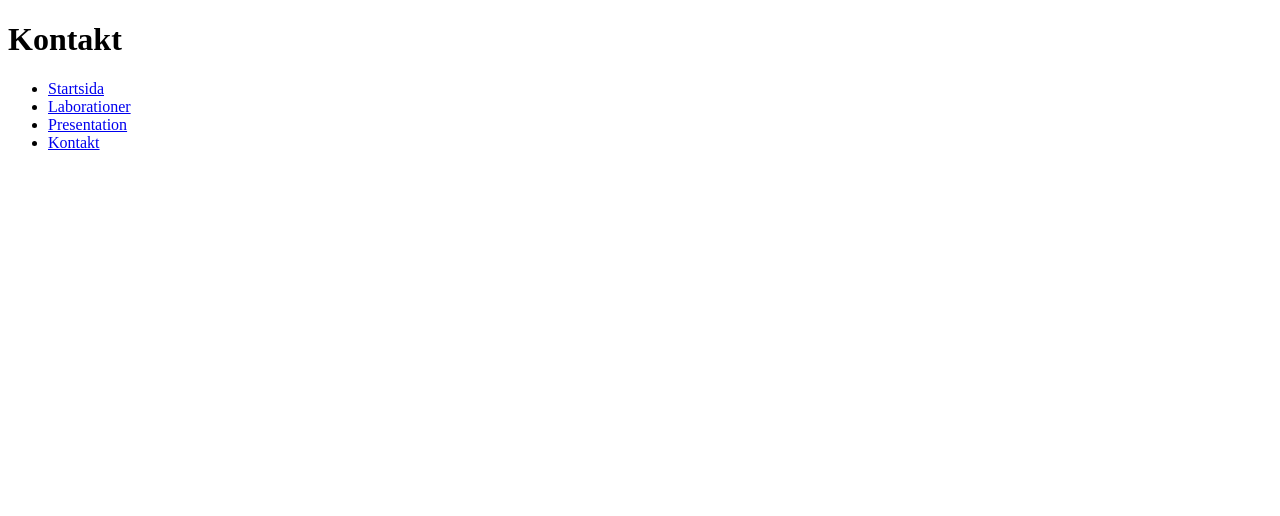
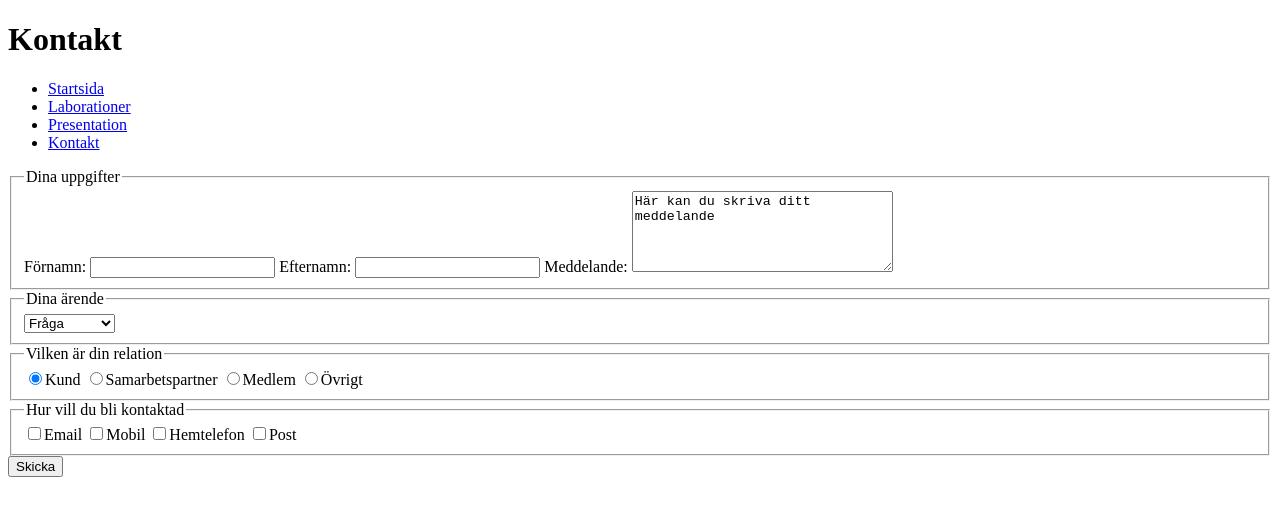
Before and after one commit to md222da/1ik415-laborationer, a plain HTML site: page pages/kontakt.html in a window 1280 px wide. Drawn offline with Linux system fonts and the light colour scheme.

Commit message:
formular

```diff
--- a/pages/kontakt.html
+++ b/pages/kontakt.html
@@ -14,6 +14,45 @@
             <li><a href="kontakt.html">Kontakt</a></li>
         </ul>
 
+        <form action="http://voyager.lnu.se/tekinet/kurser/dtt/wp_webbintro/form.php" method="POST">
+            <fieldset>
+                <legend>Dina uppgifter</legend>
+                    <label for="firstname">Förnamn:</label>
+                    <input type="text" id="firstname" name="firstname">
+                    <label for="lastname">Efternamn:</label>
+                    <input type="text" id="lastname" name="lastname">
+                    <label for="message">Meddelande:</label>
+                    <textarea rows="5" cols="30">Här kan du skriva ditt meddelande</textarea>
+            </fieldset>
+            <fieldset>
+                <legend>Dina ärende</legend>
+
+                    <select name="say" id="say">
+                        <option value="question" selected>Fråga</option>
+                        <option value="offer">Erbjudande</option>
+                        <option value="info">Information</option>
+                        <option value="meet">Möte</option>
+                    </select>
+            </fieldset>
+            <fieldset>
+               <legend>Vilken är din relation</legend>
+
+                   <input type="radio" name="group1" value="client" checked>Kund
+                   <input type="radio" name="group1" value="partner">Samarbetspartner
+                   <input type="radio" name="group1" value="member">Medlem
+                   <input type="radio" name="group1" value="somethingelse">Övrigt
+            </fieldset>
+            <fieldset>
+                <legend>Hur vill du bli kontaktad</legend>
+
+                    <input type="checkbox" name="g1[]" value="email">Email
+                    <input type="checkbox" name="g1[]" value="mobile">Mobil
+                    <input type="checkbox" name="g1[]" value="phone">Hemtelefon
+                    <input type="checkbox" name="g1[]" value="mail">Post
+            </fieldset>
+
+            <input type="submit" value="Skicka">
+        </form>
 
     </body>
 </html>
```
